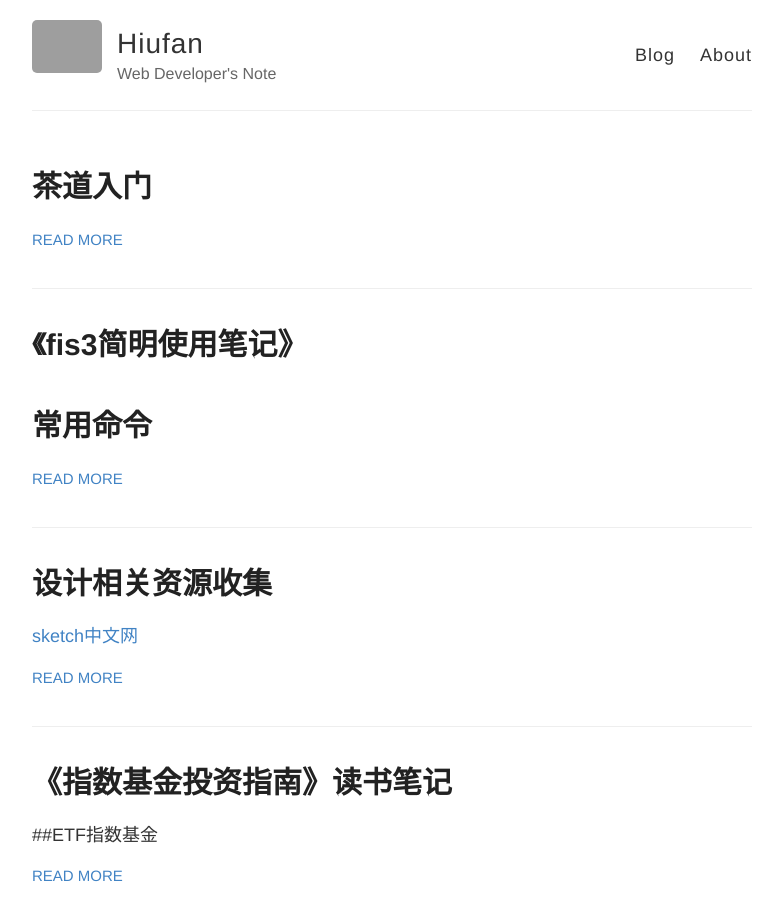
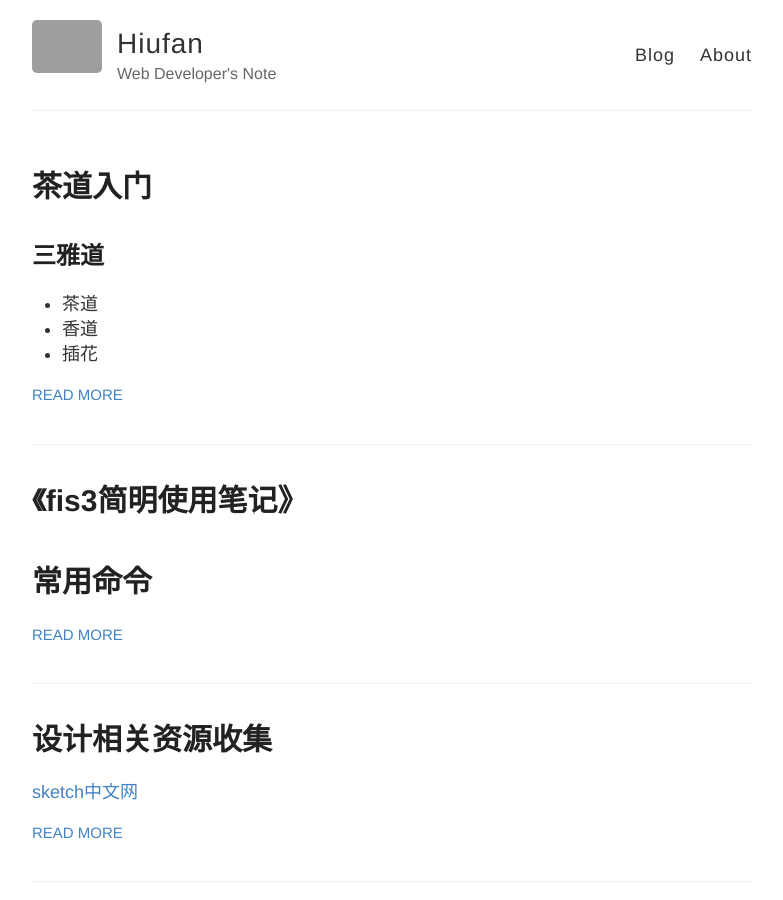
Before and after one commit to Hiufan/hiufan.github.com, a Jekyll site: the page built from index.html, in a window 1280 px wide and 900 px high. Shown: the whole window, without its empty margins (248-1031 px from the left). Built offline with Jekyll 4.4.1, drawn with Linux system fonts in a browser that asks for light colours; Markdown is read by kramdown in place of the engine named in the settings; grey boxes are pictures that could not be loaded.

Commit message:
Update 2016-02-13-茶道入门.md

```diff
--- a/_posts/2016-02-13-茶道入门.md
+++ b/_posts/2016-02-13-茶道入门.md
@@ -1,4 +1,7 @@
-
+---
+layout: post
+title: 茶道入门
+---
 
 ##    三雅道
 *   茶道
```
